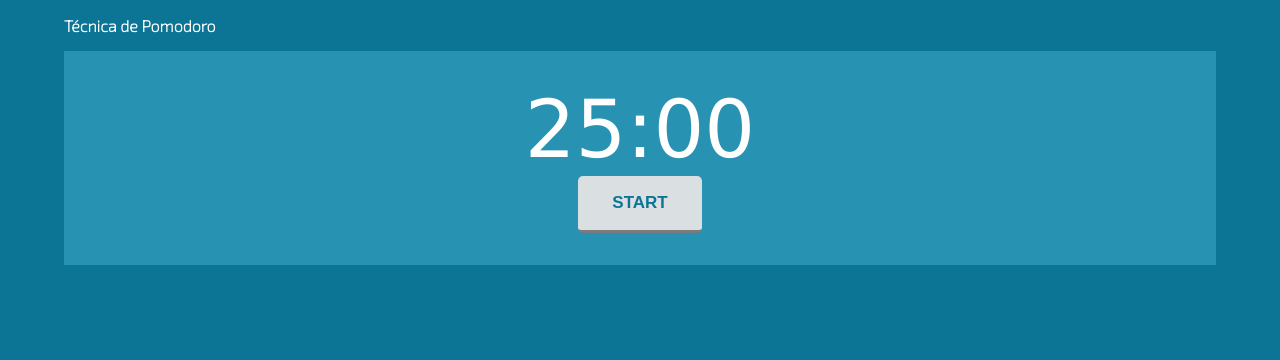
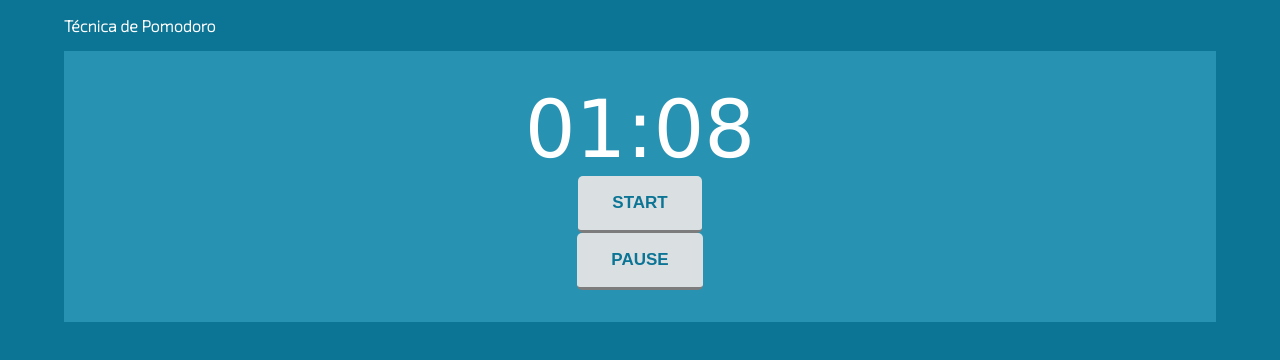
Before and after one commit to AmadeuAnjos/tecnica-pomodoro, a plain HTML site: page index.html in a window 1280 px wide. Both pictures are taken after a click on the button "START". Drawn offline with Linux system fonts and the light colour scheme.

Commit message:
exibindo tempo restante na tela

```diff
--- a/index.html
+++ b/index.html
@@ -13,8 +13,10 @@
     <h1 class="titulo"> Técnica de Pomodoro</h1>
 
     <div class="caixa">
-        <p class="cronometro">25:00</p>
-        <button id="start">START</button>
+        <p class="cronometro" id="cronometro">25:00</p>
+        <button id="start">START</button><br>
+        <button id="pause">PAUSE</button>
+
     </div>
 
     <script src="/js/script.js"></script>
--- a/js/script.js
+++ b/js/script.js
@@ -1,5 +1,6 @@
-const milissegundosPomodoro = 4000 //25*60*1000 = 1500000 = 25 minutos
+const milissegundosPomodoro = 70000 //25*60*1000 = 1500000 = 25 minutos
 const start = document.querySelector('#start')
+const cronometro = document.querySelector('#cronometro')
 let milissegundosRestantes = milissegundosPomodoro - 1000
 let contador
 
@@ -14,13 +15,23 @@ start.addEventListener('click', () => {
 function contadorDeSegundos() {
 
     if (milissegundosRestantes == 0) {
-        console.log("Tricolor")
-        alert("Seu tempo acabou, vá descansar !")
+        cronometro.textContent = "00:00"
+        console.log("Seu tempo acabou, vá descansar !")
 
         clearInterval(contador)
     } else {
-        console.log("restam", (milissegundosRestantes / 1000))
+        cronometro.textContent = formatadorDoTempo(milissegundosRestantes / 1000)
     }
 
     milissegundosRestantes -= 1000
 }
+
+function formatadorDoTempo(tempo) {
+    const minutos = Math.floor(tempo / 60)
+    const segundos = tempo % 60
+    return (minutos.toString().padStart(2, '0') + ":" + segundos.toString().padStart(2, '0'))
+}
+
+function pause() {
+    clearInterval(contadorDeSegundos())
+}
--- a/style.css
+++ b/style.css
@@ -26,7 +26,8 @@ body {
     margin: 0 5vw;
 }
 
-#start {
+#start,
+#pause {
     background: rgb(218, 224, 226);
     border: none;
     border-bottom: 3px solid #7c7c7c;
```
Also changed, not shown: 1 other file.
